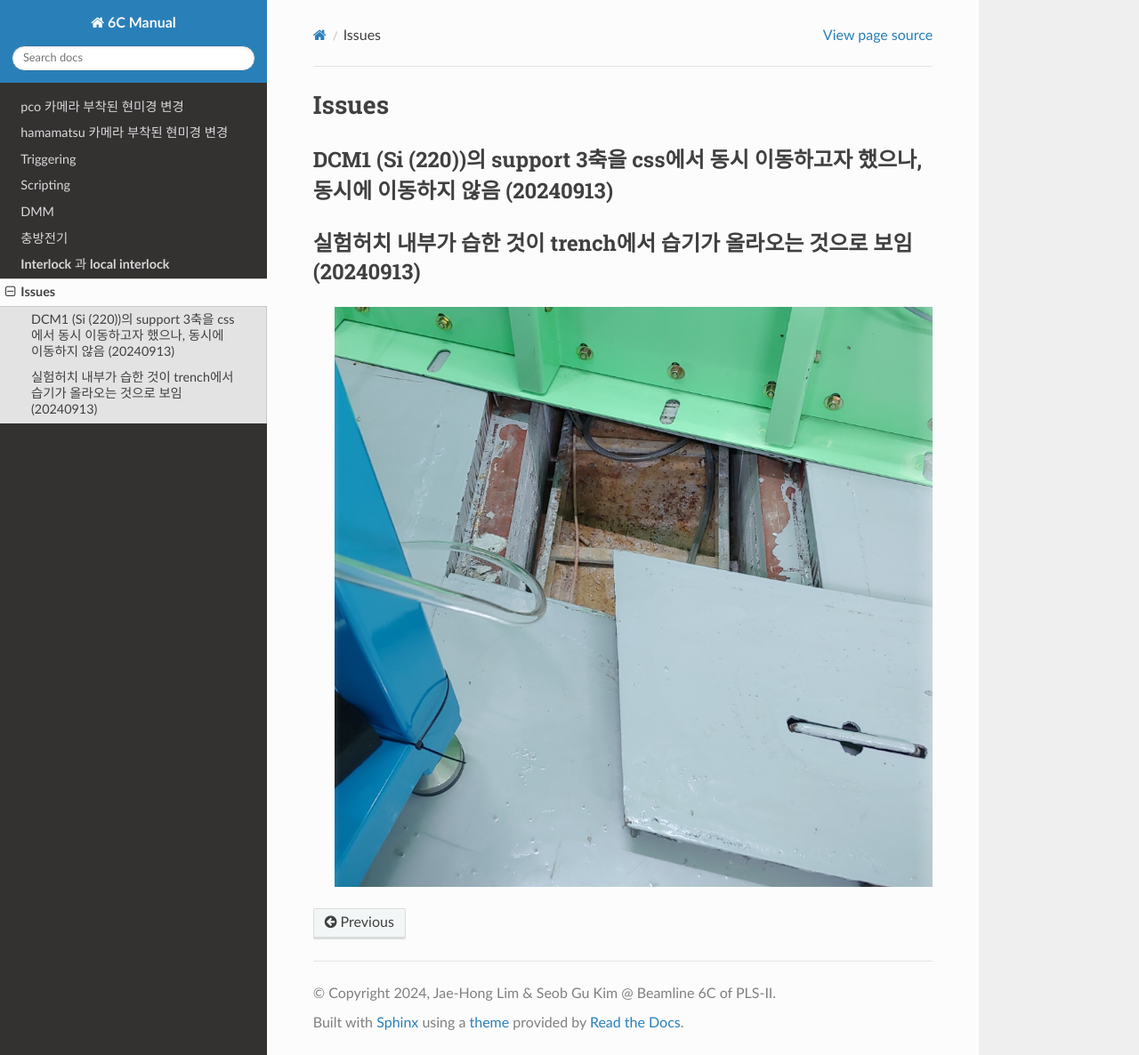
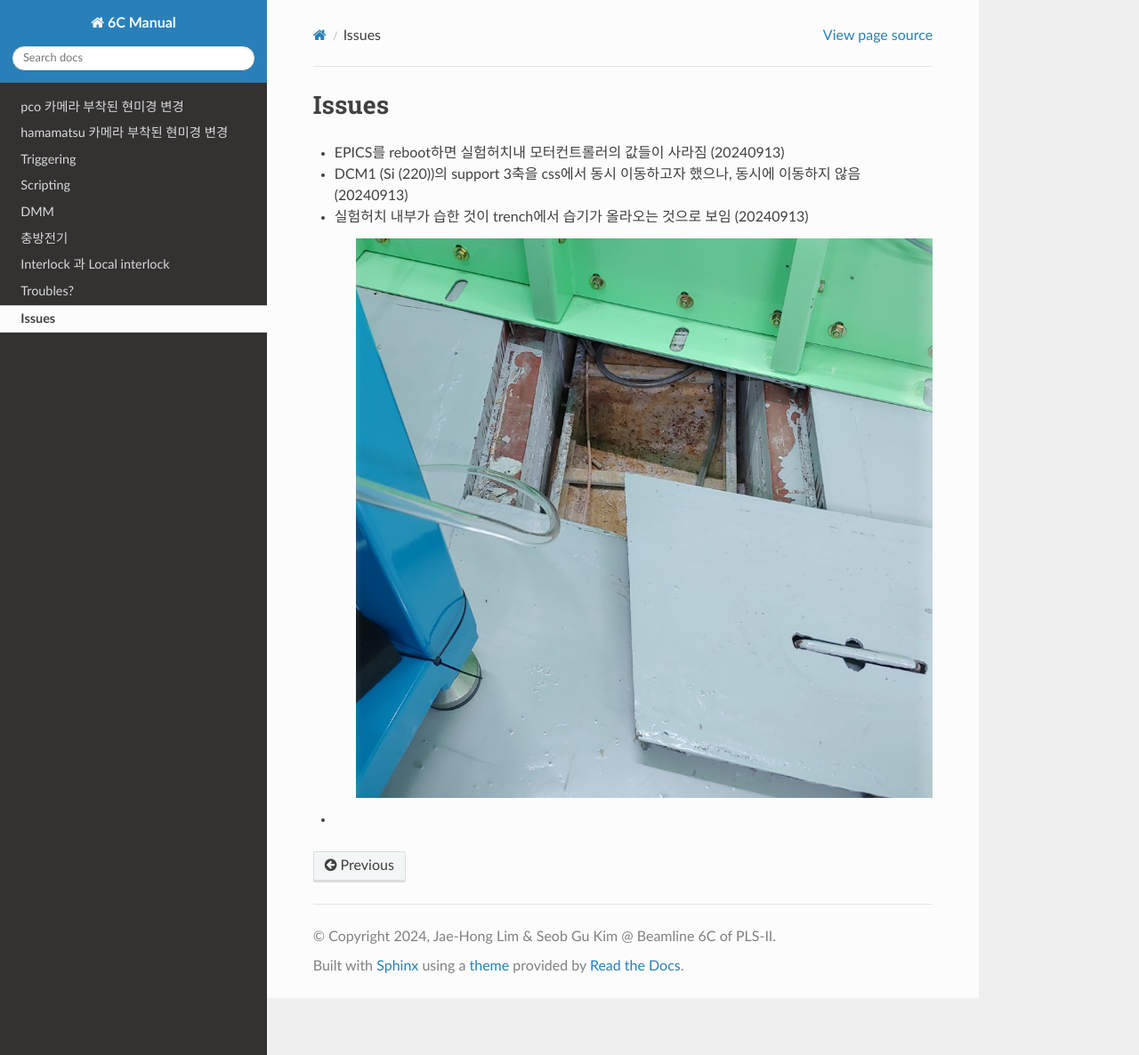
Before and after one commit to limjh0/6C_manual_kr, a Sphinx documentation site: the page built from docs/source/issues/home.rst, in a window 1280 px wide and 1186 px high. Shown: the whole window at 89% size. Built offline with Sphinx 7.4.7 and the Read the Docs theme 3.1.0, drawn with Linux system fonts in a browser that asks for light colours; pages that are not in the unit, such as notebooks, are missing from menus.

Commit message:
20241027

```diff
--- a/docs/source/hamamatsu현미경변경/trigger.rst
+++ b/docs/source/hamamatsu현미경변경/trigger.rst
@@ -27,9 +27,9 @@ Trigger 설정 ( ``Rotataion stage`` 와 ``Hamamatsu카메라`` 동기화)
 
 .. warning::
 
-    ``0`` button은 누르면 안 됨! 현재 각도를 0으로 설정함
+    ``Enable`` button 왼쪽에 있는 ``0`` button은 누르면 안 됨!!! 현재 각도를 0으로 설정함
 
-``Elmo Application Studio II``에서 ``0`` button을 누르면 현재 각도를 0으로 설정함:
+혹시, ``Elmo Application Studio II`` 에서 ``0`` button을 누르면 현재 각도를 0으로 설정함:
 
     .. image:: images/0180_elmo_zero_button.png
         :align: center
--- a/docs/source/index.rst
+++ b/docs/source/index.rst
@@ -15,5 +15,5 @@ Contents
    dmm/home
    충방전기/home
    interlock/home
-   troubles?/home
+   troubles/home
    issues/home
--- a/docs/source/interlock/home.rst
+++ b/docs/source/interlock/home.rst
@@ -1,4 +1,4 @@
-**Interlock** 과 **local interlock**
+Interlock 과 Local interlock
 ===========================
 
 .. toctree::
--- a/docs/source/issues/home.rst
+++ b/docs/source/issues/home.rst
@@ -1,10 +1,13 @@
 Issues
 ===========================
 
-DCM1 (Si (220))의 support 3축을 css에서 동시 이동하고자 했으나, 동시에 이동하지 않음 (20240913)
-~~~~~~~~~~~~~~~~
++ EPICS를 reboot하면 실험허치내 모터컨트롤러의 값들이 사라짐 (20240913)
 
-실험허치 내부가 습한 것이 trench에서 습기가 올라오는 것으로 보임 (20240913)
-~~~~~~~~~~~~~~~~~
++ DCM1 (Si (220))의 support 3축을 css에서 동시 이동하고자 했으나, 동시에 이동하지 않음 (20240913)
+
++ 실험허치 내부가 습한 것이 trench에서 습기가 올라오는 것으로 보임 (20240913)
+
     .. image:: images/0010_trench.png
         :align: center
+
++
--- a/docs/source/troubles/모터동작이상.rst
+++ b/docs/source/troubles/모터동작이상.rst
@@ -6,6 +6,6 @@ Pulse 값은 변하는데, encoder 값은 변하지 않고 실제 모터도 움
 
 ``금강컨트롤러`` 인 경우 내부의 ``위치결정모듈`` 이 고장났을 수 있음
 ~~~~~~~~~~~~~~~~~~~~~~~~~~~~~~~~~~~~~~~~~~~~~~~~~~~~~~~~~~~~~
-#. 해당축을 정상축의 cable과 교차해서 동작을 시켰을 때, 정상축이 동일한 증상을 보이고 해당축은 정상 동작하면 컨트롤러 문제가 맞음
+#. 해당축을 정상축의 cable과 교차해서 동작을 시켰을 때, 정상축이 해당축과 동일한 증상을 보이고 해당축은 정상 동작하면 컨트롤러 문제가 맞음
 #.
 #. ``위치결정모듈`` 교체 후 pulse 값이 리셋되었을 것임. Motor cable을 분리 후 pulse를 보내어 원래 pulse 값으로 복원 후 motor cable을 다시 연결한다
```
Also changed, not shown: docs/source/hamamatsu현미경변경/images/0056_fluorescent_screen.png (added).
